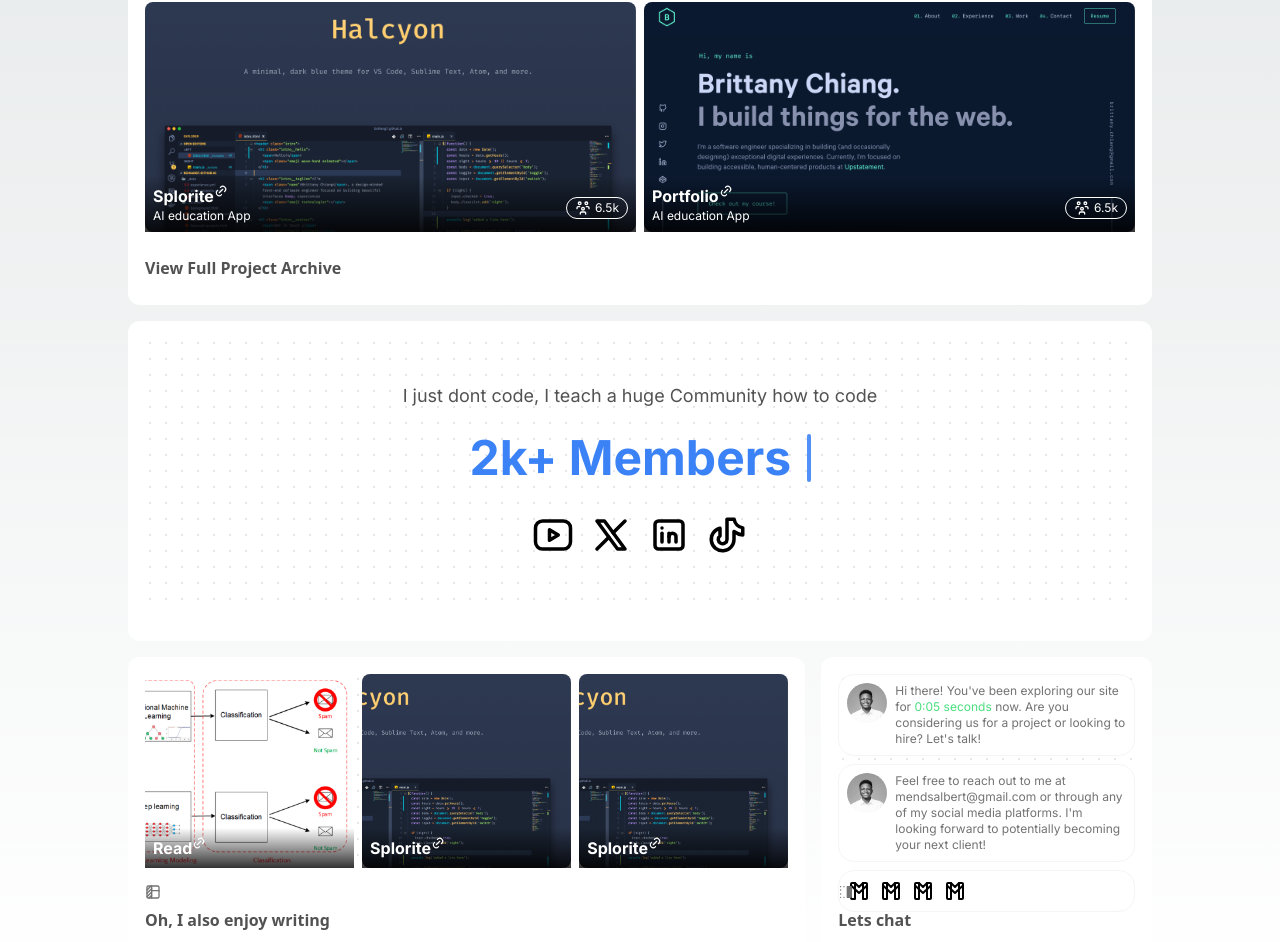
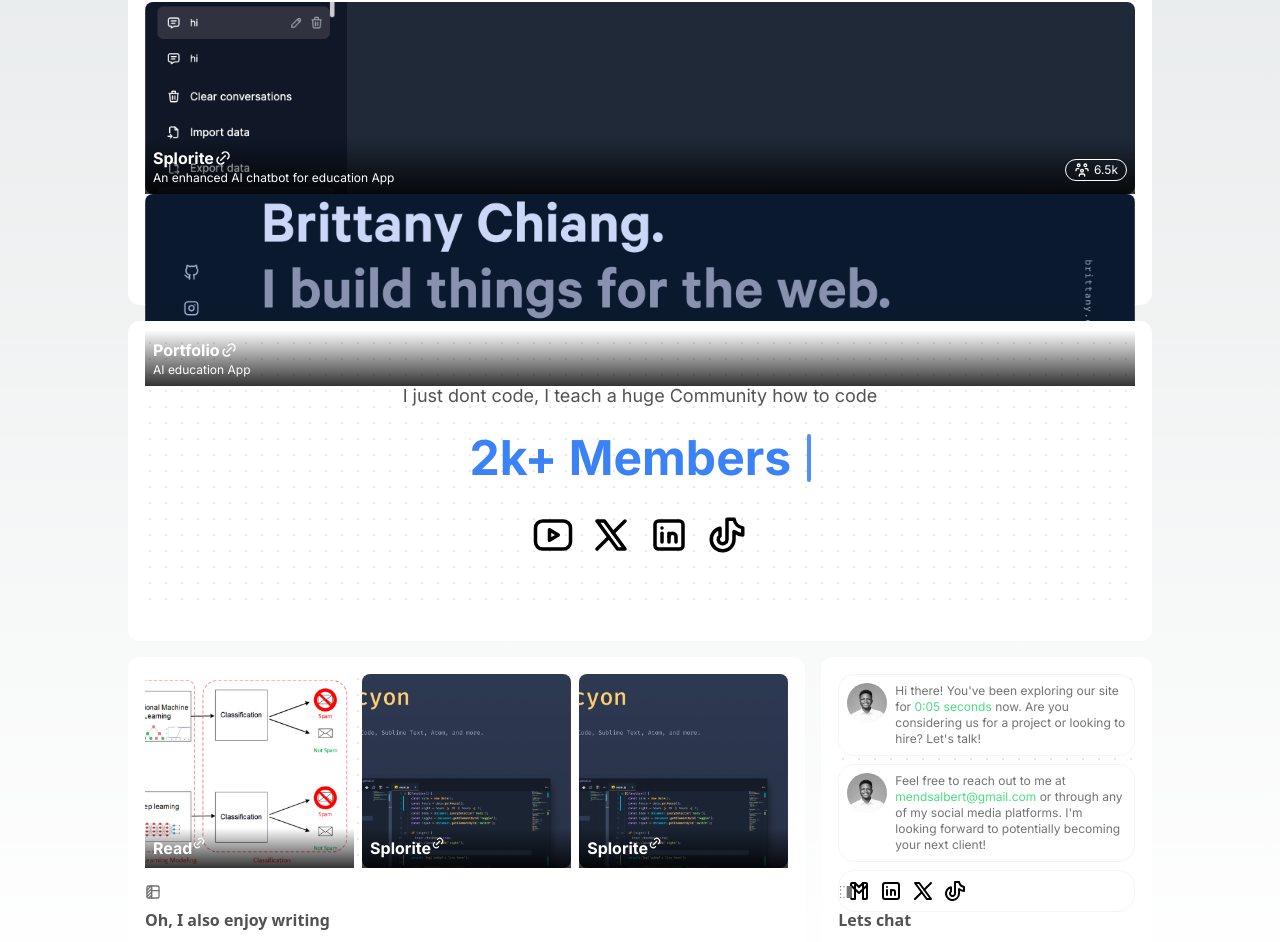
Before and after one commit to mendsalbert/albertmends, a Next.js app: page / in a window 1280 px wide. Shown: the part 957-1899 px from the top of the page. Built offline with nearby package versions, Linux system fonts and the light colour scheme.

Commit message:
Initial commit

```diff
--- a/components/page/bentoGrid/contact/index.tsx
+++ b/components/page/bentoGrid/contact/index.tsx
@@ -1,4 +1,9 @@
-import { IconBrandGmail } from "@tabler/icons-react";
+import {
+  IconBrandGmail,
+  IconBrandLinkedin,
+  IconBrandTiktok,
+  IconBrandX,
+} from "@tabler/icons-react";
 import { motion } from "framer-motion";
 import Image from "next/image";
 import VisitTimer from "../../timer";
@@ -65,19 +70,22 @@
         />
         <p className="text-xs text-neutral-500">
           Feel free to reach out to me at{" "}
-          <a href="mailto:mendsalbert@gmail.com">mendsalbert@gmail.com</a> or
-          through any of my social media platforms. I'm looking forward to
+          <a href="mailto:mendsalbert@gmail.com">
+            {" "}
+            <span className="text-green-400">mendsalbert@gmail.com</span>
+          </a>{" "}
+          or through any of my social media platforms. I'm looking forward to
           potentially becoming your next client!
         </p>
       </motion.div>
       <motion.div
         variants={variants}
-        className="flex flex-row rounded-2xl border border-neutral-100 dark:border-white/[0.2] p-2  items-start space-x-2 bg-white dark:bg-black"
+        className="flex mx-auto w-full flex-row rounded-2xl border border-neutral-100 dark:border-white/[0.2] p-2  items-start space-x-2 bg-white dark:bg-black"
       >
         <IconBrandGmail />
-        <IconBrandGmail />
-        <IconBrandGmail />
-        <IconBrandGmail />
+        <IconBrandLinkedin />
+        <IconBrandX />
+        <IconBrandTiktok />
       </motion.div>
     </motion.div>
   );
--- a/components/page/bentoGrid/projects/ProjectCard.tsx
+++ b/components/page/bentoGrid/projects/ProjectCard.tsx
@@ -6,17 +6,22 @@
   IconServer2,
   IconUsersGroup,
 } from "@tabler/icons-react";
+import Link from "next/link";
 
 interface ProjectCardProps {
   name: string;
   description: string;
-  image: string; // Assuming image is a URL string. If it's an object, you'd define the shape of the object here.
+  image: string;
+  url: string;
+  usersCount: Boolean; // Assuming image is a URL string. If it's an object, you'd define the shape of the object here.
 }
 
 const ProjectCard: React.FC<ProjectCardProps> = ({
   name,
   description,
   image,
+  url,
+  usersCount,
 }) => {
   const variants = {
     initial: {
@@ -53,15 +58,21 @@
         <div className="flex justify-between items-center">
           <div>
             <p className="text-white relative z-10 flex space-x-2 font-bold">
-              {name} <IconLink size={14} />
+              <Link href={url} className="flex space-x-4 items-center">
+                {name} <IconLink size={18} />
+              </Link>
             </p>
             <p className="text-white relative z-10 text-xs">{description}</p>
           </div>
 
-          <p className="border flex items-center space-x-1 flex-row z-40 w-min border-white  text-white text-xs rounded-full px-2 py-0.5 mt-2">
-            <IconUsersGroup size={16} />
-            <span>6.5k</span>
-          </p>
+          {usersCount ? (
+            <p className="border flex items-center space-x-1 flex-row z-40 w-min border-white  text-white text-xs rounded-full px-2 py-0.5 mt-2">
+              <IconUsersGroup size={16} />
+              <span>6.5k</span>
+            </p>
+          ) : (
+            ""
+          )}
         </div>
       </div>
     </motion.div>
--- a/components/page/bentoGrid/projects/index.tsx
+++ b/components/page/bentoGrid/projects/index.tsx
@@ -7,18 +7,31 @@
       initial="initial"
       animate="animate"
       whileHover="hover"
-      className="flex flex-1 flex-wrap overflow-scroll w-full h-full min-h-[6rem] dark:bg-dot-white/[0.2] bg-dot-black/[0.2] flex-row space-x-2"
+      //   className="flex flex-1 flex-wrap overflow-scroll w-full h-full min-h-[6rem] dark:bg-dot-white/[0.2] bg-dot-black/[0.2] flex-row space-x-2"
+      className="flex flex-1 flex-wrap overflow-scroll w-full h-full min-h-[24rem] dark:bg-dot-white/[0.2] bg-dot-black/[0.2] flex-col "
     >
       <ProjectCard
         name={"Splorite"}
-        description={"AI education App"}
-        image={"proj.png"}
+        description={"An enhanced AI chatbot for education App"}
+        image={"splorite_.png"}
+        url={"https://www.splorite.com/chat"}
+        usersCount={true}
       />
       <ProjectCard
         name={"Portfolio"}
         description={"AI education App"}
         image={"proj3.png"}
+        url={"jhh"}
+        usersCount={false}
       />
+      {/* <ProjectCard
+        name={"Portfolio"}
+        description={"AI education App"}
+        image={"proj3.png"}
+        url={"jhh"}
+        usersCount={false}
+      /> */}
+
       {/* <ProjectCard
         name={"Spotify"}
         description={"AI education App"}
--- a/components/ui/TypeWriterEffect.tsx
+++ b/components/ui/TypeWriterEffect.tsx
@@ -155,7 +155,7 @@
         }}
       >
         <div
-          className="text-4xl sm:text-base md:text-xl lg:text:3xl xl:text-5xl font-bold"
+          className="text-4xl sm:text-base md:text-7xl lg:text:3xl xl:text-5xl font-bold"
           style={{
             whiteSpace: "nowrap",
           }}
```
Also changed, not shown: public/splorite_.png (added).
